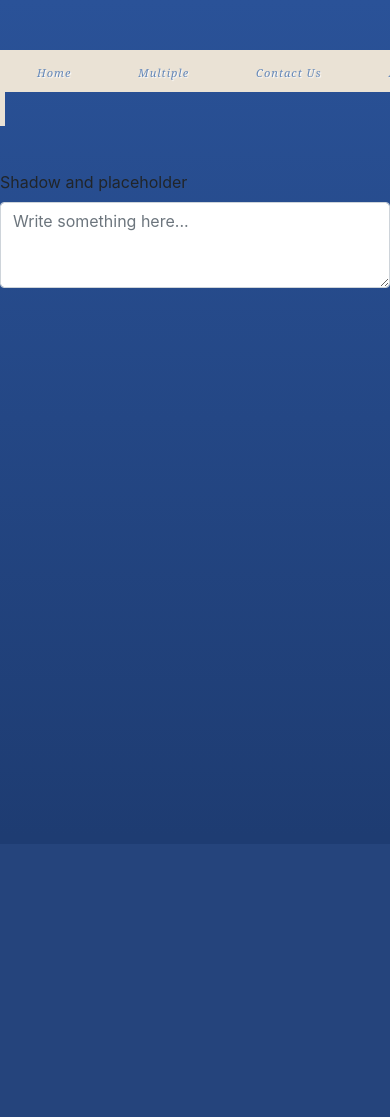
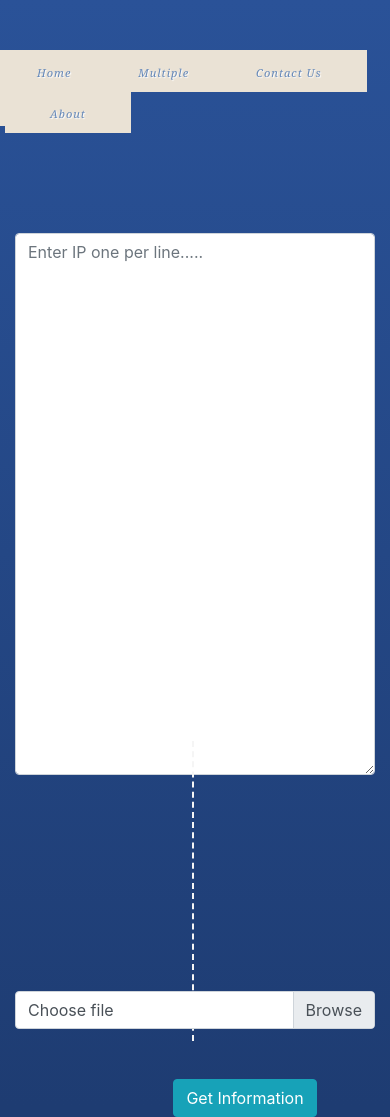
Before and after one commit to Varvatos-Vex/ipLoc, a Django app: page /multiple/ in a window 390 px wide; the page is wider, and only the part inside the window is pictured. Before the commit the page ends 349 px from the top of that part, so only its background shows below. Run offline with Django 3.2, Linux system fonts and the light colour scheme; some libraries are stand-ins or nearby versions.

Commit message:
add in multiple form

```diff
--- a/iprep/views.py
+++ b/iprep/views.py
@@ -25,9 +25,24 @@ def home_view(request):
 
 
 def multiip(request):
+    if request.method == 'POST':
+        uploaded_file = request.FILES.get('file_data')
+        if uploaded_file is not None:
+            #print(uploaded_file.readlines)
+            handle_uploaded_file(uploaded_file)
+
+    if request.method == 'POST' and 'multiquery' in request.POST:
+        multiip_data = request.POST.get('multiquery')
+        print("TextBox {}" .format(multiip_data))
+
+
     return render(request, "multiip.html")
 
 
+def handle_uploaded_file(f):
+    #for chunk in f.chunks():
+    for chunk in f:
+        print(chunk)
 
 
 
--- a/templates/multiip.html
+++ b/templates/multiip.html
@@ -7,14 +7,46 @@
     background-image: linear-gradient(to top, #1e3c72 0%, #1e3c72 1%, #2a5298 100%);
     -webkit-tap-highlight-color: transparent;
   }
+
+  .vl {
+  border-left: 2px dashed whitesmoke;
+  height: 300px;
+  position: absolute;
+  left: 50%;
+  margin-left: -3px;
+  top: -150px;
+}
 </style>
-{% include 'navmenu.html' %}
 
 
+<div class="container" >
+  <div class="row"> {% include 'navmenu.html' %} </div>
+  <form action="" method="POST" enctype="multipart/form-data">
+    {% csrf_token %}
+    <div class="row">
+      <div class="col-sm-6">
+        <div style="margin-top: 100px;">
+          <div class="form-group shadow-textarea">
+            <textarea class="form-control z-depth-1" id="exampleFormControlTextarea6" rows="22" placeholder="Enter IP one per line....." name = "multiquery" ></textarea>
+          </div>
+        </div>
+      </div>
+      <div class="col-sm-3 align-self-center" style="margin-top: 100px;">
+        <!--span style="font-size: large;font-weight: bold; color: aliceblue; "> or </span-->
+        <div class="vl"></div>
+      </div>
+      <div class="col-sm-3 align-self-center" style="margin-top: 100px;">
+        <div class="custom-file">
+          <input type="file" class="custom-file-input" id="customFile" accept="text/plain" name="file_data">
+          <label class="custom-file-label" for="customFile">Choose file</label>
+        </div>
+      </div>
+    </div>
 
-<div style="margin-top: 120px;">
-  <div class="form-group shadow-textarea">
-    <label for="exampleFormControlTextarea6">Shadow and placeholder</label>
-    <textarea class="form-control z-depth-1" id="exampleFormControlTextarea6" rows="3" placeholder="Write something here..."></textarea>
-  </div>
+    <div class="row">
+      <div class="col-sm-12" align="center" style="margin-top: 50px;margin-left: 100px;">
+      <button type="submit" class="btn btn-info" >Get Information</button>
+      </div>
+    </div>
+  </form>
 </div>
```
Also changed, not shown: Ip2loc.py (+30 -2 lines).
